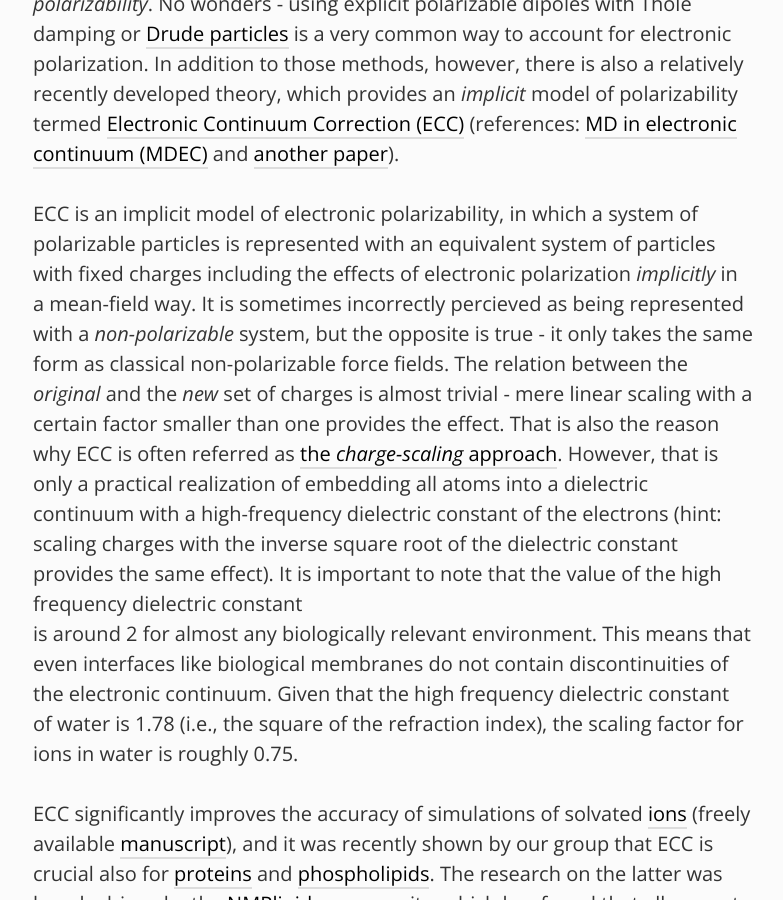
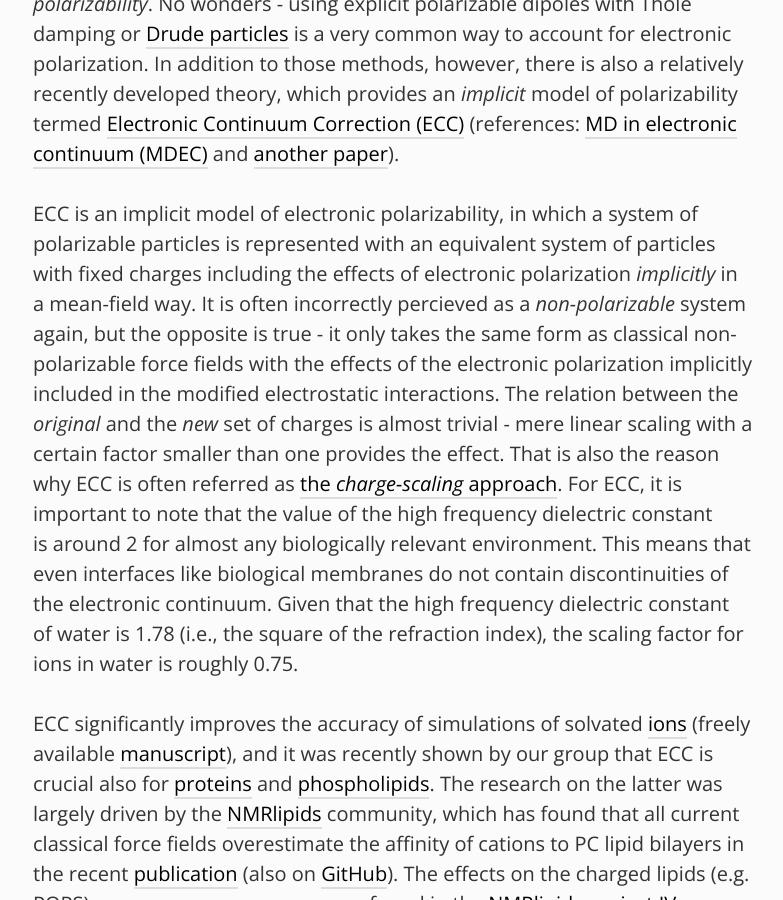
Before and after one commit to jmelcr/jmelcr.github.io, a Jekyll site: the page built from _posts/2020-01-16-Electronic-continuum-correction.md, in a window 1280 px wide and 900 px high, scrolled down 1099 px. Shown: the whole window, without its empty margins (247-1030 px from the left). Built offline with Jekyll 4.4.1, drawn with Linux system fonts in a browser that asks for light colours; comment, search, counter and statistics services are not loaded.

Commit message:
Improvements in ECC blog post

```diff
--- a/_posts/2020-01-16-Electronic-continuum-correction.md
+++ b/_posts/2020-01-16-Electronic-continuum-correction.md
@@ -46,16 +46,13 @@ ECC is an implicit model of electronic polarizability,
 in which a system of polarizable particles is represented
 with an equivalent system of particles with fixed charges
 including the effects of electronic polarization *implicitly* in a mean-field way.
-It is sometimes incorrectly percieved as being represented with a *non-polarizable* system,
-but the opposite is true - it only takes the same form as classical non-polarizable force fields.
+It is often incorrectly percieved as a *non-polarizable* system again,
+but the opposite is true - it only takes the same form as classical non-polarizable force fields
+with the effects of the electronic polarization implicitly included in the modified electrostatic interactions.
 The relation between the *original* and the *new* set of charges
 is almost trivial - mere linear scaling with a certain factor smaller than one provides the effect.
 That is also the reason why ECC is often referred as [the *charge-scaling* approach](https://pubs.acs.org/doi/10.1021/acs.jpclett.9b02652).
-However, that is only a practical realization of
-embedding all atoms into a dielectric continuum
-with a high-frequency dielectric constant of the electrons
-(hint: scaling charges with the inverse square root of the dielectric constant provides the same effect).
-It is important to note that the value of the
+For ECC, it is important to note that the value of the
 high frequency dielectric constant
 is around 2 for almost any biologically relevant environment.
 This means that even interfaces like biological membranes do not contain discontinuities of the electronic continuum.
@@ -78,7 +75,7 @@ The agreement with experiments in that study is, again,
 [substantially improved after including the effects of electronic polarization](https://pubs.acs.org/doi/10.1021/acs.jctc.9b00824).
 
 Further developments and improvement of ECC lipid force fields takes place in
-[ECC-lipids repository](https://github.com/jmelcr/ecc_lipids).
+[ECC-lipids repository](https://jmelcr.github.io/ecc_lipids/).
 
 The electronic polarization [needs to be included for accurate simulations of biomolecules](https://www.frontiersin.org/articles/10.3389/fmolb.2019.00143/full)).
 The "ECC-models" offer an inexpensive solution,
```
